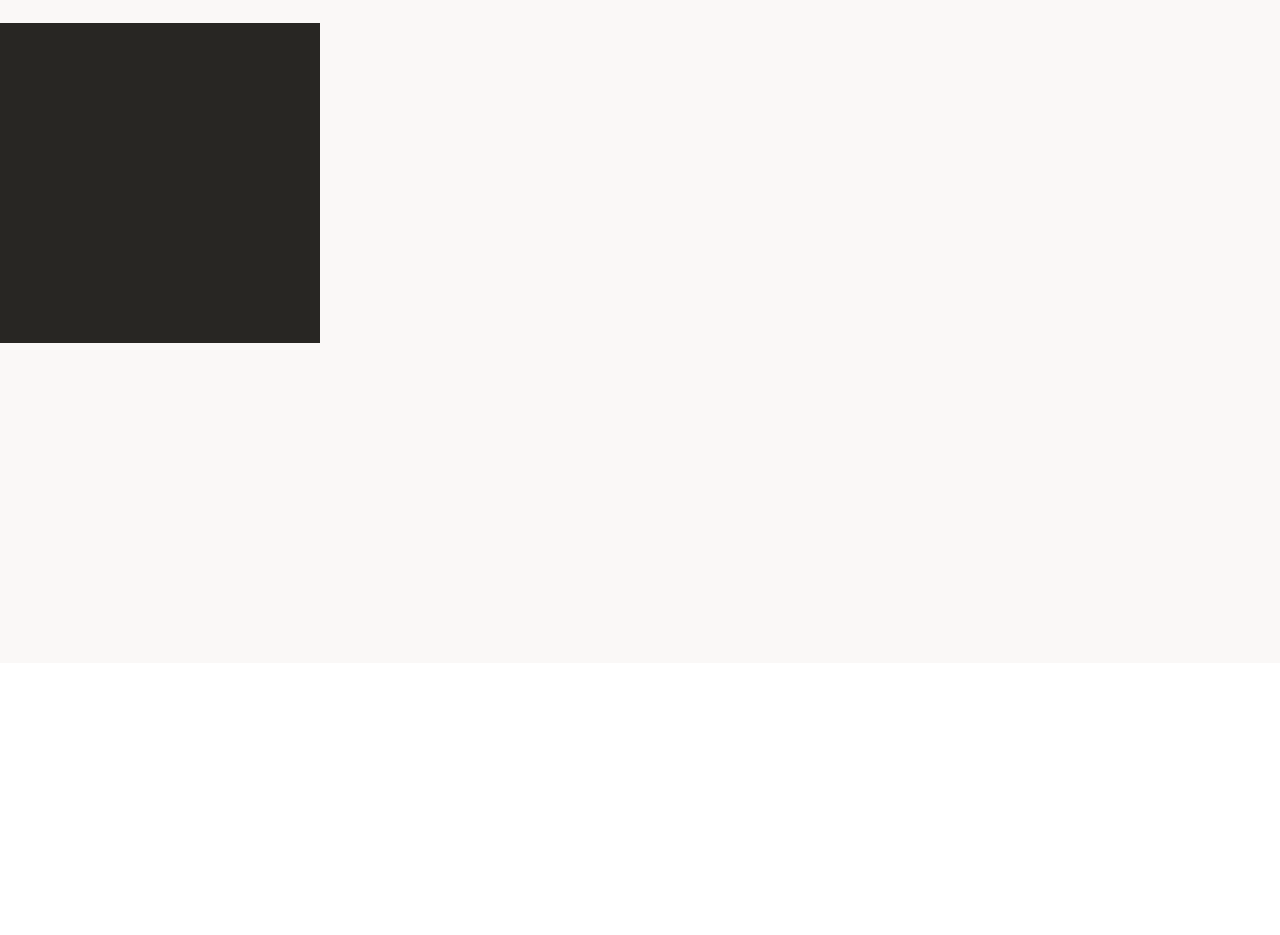
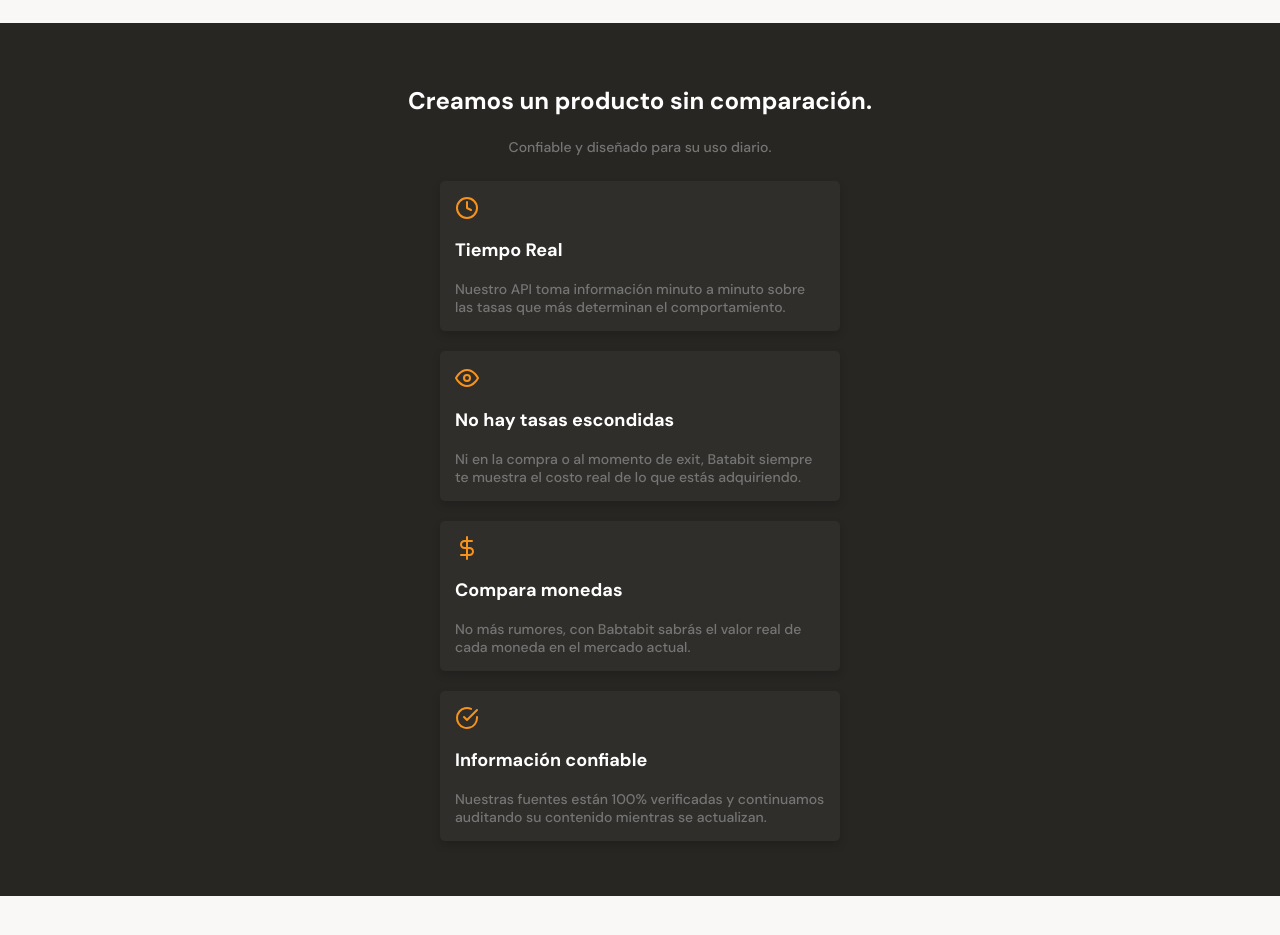
Before and after one commit to odpinerosh/batatabit, a plain HTML site: page index.html in a window 1280 px wide. Shown: the part 1180-2115 px from the top of the page. Before the commit the page ends 1843 px from the top, so only its background shows below. Drawn offline with Linux system fonts and the light colour scheme.

Commit message:
Finished Feature Cards section

```diff
--- a/index.html
+++ b/index.html
@@ -85,10 +85,41 @@
             <div class="ex-rate_batata">
                 <span class="span-batata"></span>
             </div>
-
-
         </section>
-        <section class="features"></section>
+        <section class="features">
+            <div class="text-container">
+                <h2>Creamos un producto sin comparación.</h2>
+                <p>Confiable y diseñado para su uso diario.</p>
+            </div>
+            <div class="cards-container">
+                <div class="features-card">
+                    <span class="card-svg svg-clock"></span>
+                    <h2 class="card-h2">
+                        Tiempo Real
+                    </h2>
+                    <p class="card-p">
+                        Nuestro API toma información minuto a minuto sobre las tasas que más determinan el comportamiento.
+                    </p>
+                </div>
+                <div class="features-card">
+                    <span class="card-svg svg-eye"></span>
+                    <h2 class="card-h2">No hay tasas escondidas</h2>
+                    <p class="card-p">
+                        Ni en la compra o al momento de exit, Batabit siempre te muestra el costo real de lo que estás adquiriendo.
+                    </p>
+                </div>
+                <div class="features-card">
+                    <span class="card-svg svg-dollar"></span>
+                    <h2 class="card-h2">Compara monedas</h2>
+                    <p class="card-p">No más rumores, con Babtabit sabrás el valor real de cada moneda en el mercado actual.</p>
+                </div>
+                <div class="features-card">
+                    <span class="card-svg svg-check"></span>
+                    <h2 class="card-h2">Información confiable</h2>
+                    <p class="card-p">Nuestras fuentes están 100% verificadas y continuamos auditando su contenido mientras se actualizan.</p>
+                </div>
+            </div>
+        </section>
         <section class="aux"></section>
         <section></section>
     </main>
--- a/styles/main.css
+++ b/styles/main.css
@@ -281,23 +281,121 @@ main {
 
 .ex-rate_batata {
     display: flex;
+    flex-direction: row;
+    height: auto;
+    position: relative;
+    top: 54px;
     width: 100%;
-    height: auto;
 }
-
 
 .span-batata {
     background-image: url('../assets/icons/batata.svg');
     height: 24px;
-    margin: 10px auto 0 auto;
+    margin: 0 auto;
     width: 41px;
 }
 
 .features {
     background-color: var(--warm-black);
-    height: 320px;
-    width: 320px;
+    height: auto;
+    min-width: 320px;
+    padding: 6.5rem 0 3rem 0;
+    width: 100%;
 }
+
+.features .text-container {
+    width: 90%;
+    margin: 0 auto;
+    max-width: 900px;
+    min-width: 288px;
+    text-align: center;
+}
+
+.features .text-container h2 {
+    color: var(--just-white);
+    font-size: 2.4rem;
+    font-weight: 700;
+    line-height: 2.6rem;
+}
+
+.features .text-container p {
+    color: var(--mid-grey);
+    font-size: 1.4rem;
+    font-weight: 500;
+    line-height: 1.8rem;
+    margin-top: 24px;
+}
+
+.features .cards-container {
+    display: flex;
+    flex-direction: column;
+    flex-wrap: wrap;
+    margin: 15px auto;
+    max-width: 900px;
+    min-width: 320px;
+    width: 100%;
+}
+
+.cards-container .features-card {
+    background: #302e2b;
+    box-shadow: 0px 4px 8px rgba(0, 0, 0, 0.16);
+    border-radius: 5px;
+    display: flex;
+    flex-direction: column;
+    flex-wrap: wrap;
+    height: 15rem;
+    justify-content: space-between;
+    margin: 10px auto;
+    max-width: 400px;
+    text-align: left;
+    padding: 1.5rem;
+    width: 90%;
+}
+
+.features-card .card-svg {
+    background-position: center;
+    background-repeat: no-repeat;
+    background-size: cover;
+    height: 2.4rem;
+    display: inline-block;
+    width: 2.4rem;
+}
+
+.features-card .svg-eye {
+    background-image: url('../assets/icons/eye.svg');
+}
+
+.features-card .svg-clock {
+    background-image: url('../assets/icons/clock.svg');
+
+}
+
+.features-card .svg-dollar {
+    background-image: url('../assets/icons/dollar-sign.svg');
+}
+
+.features-card .svg-check {
+    background-image: url('../assets/icons/check-circle.svg');
+}
+
+
+
+
+.features-card .card-h2 {
+    color: var(--just-white);
+    font-style: normal;
+    font-weight: 700;
+    font-size: 1.8rem;
+    line-height: 1.8rem;
+}
+
+.features-card .card-p {
+    color: var(--mid-grey);
+    font-weight: 500;
+    font-size: 1.4rem;
+    line-height: 1.8rem;
+}
+
 
 
 .aux {
```
